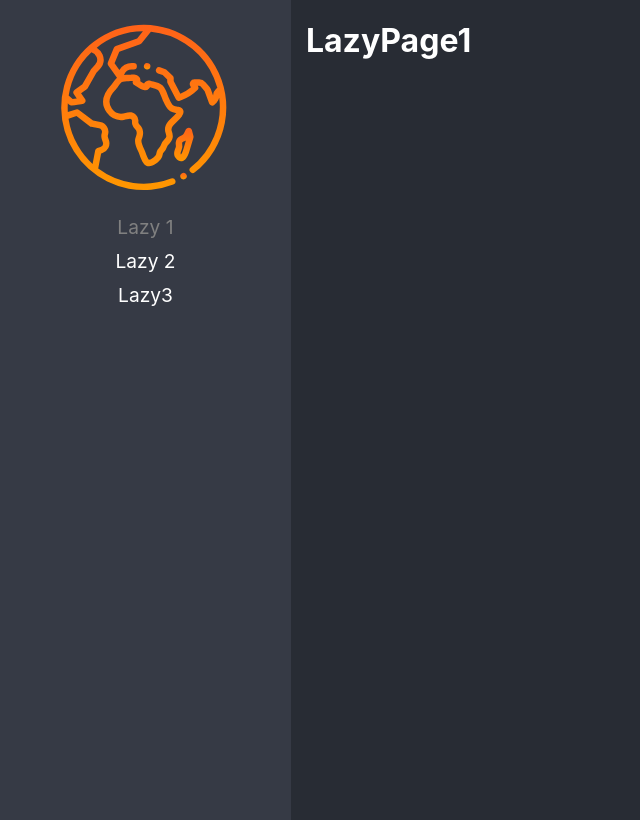
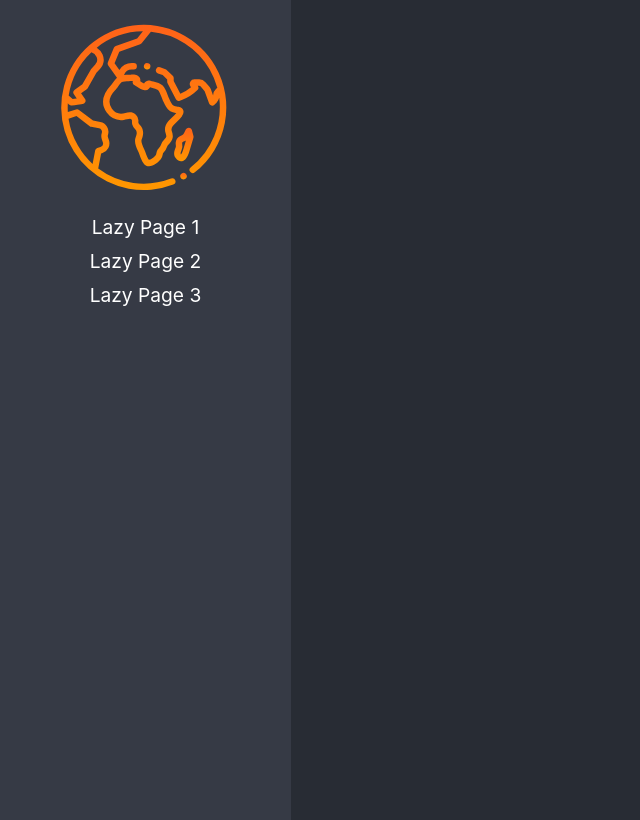
Before and after one commit to juancamontero/react-pro-02-lazyload, a React (Vite) app: page / in a window 1280 px wide. Before the commit this address led to /lazy1. Shown: the whole page, without its empty margins (0-640 px from the left). Built offline with nearby package versions, Linux system fonts and the light colour scheme.

Commit message:
Basic Lazy Load ready

```diff
--- a/src/01-lazyload/pages/LazyPage1.tsx
+++ b/src/01-lazyload/pages/LazyPage1.tsx
@@ -5,3 +5,5 @@ export const LazyPage1 = () => {
     <h1>LazyPage1</h1>
   )
 }
+
+export default LazyPage1;
--- a/src/01-lazyload/pages/LazyPage2.tsx
+++ b/src/01-lazyload/pages/LazyPage2.tsx
@@ -5,3 +5,5 @@ export const LazyPage2 = () => {
     <h1>LazyPage2</h1>
   )
 }
+
+export default LazyPage2;
--- a/src/01-lazyload/pages/LazyPage3.tsx
+++ b/src/01-lazyload/pages/LazyPage3.tsx
@@ -5,3 +5,4 @@ export const LazyPage3 = () => {
     <h1>LazyPage3</h1>
   )
 }
+export default LazyPage3;
--- a/src/routes/Navigation.tsx
+++ b/src/routes/Navigation.tsx
@@ -1,3 +1,4 @@
+import { Suspense } from "react";
 import logo from "../../public/logo.svg";
 import {
   BrowserRouter,
@@ -6,50 +7,37 @@ import {
   Route,
   Routes,
 } from "react-router-dom";
-import { LazyPage1, LazyPage2 } from "../01-lazyload";
 
+import { routes } from "./routes";
 
 export const Navigation = () => {
   return (
+    <Suspense fallback={<div>Loading...</div>}>
       <BrowserRouter>
         <div className="main-layout">
           <nav>
             <img src={logo} alt="React Logo" />
             <ul>
-            <li>
+              {routes.map((route) => (
+                <li key={route.path}>
                   <NavLink
-                to="/lazy1"
+                    to={route.to}
                     className={({ isActive }) => (isActive ? "nav-active" : "")}
                   >
-                Lazy 1
+                    {route.name}
                   </NavLink>
                 </li>
-            <li>
-              <NavLink
-                to="/lazy2"
-                className={({ isActive }) => (isActive ? "nav-active" : "")}
-              >
-                Lazy 2
-              </NavLink>
-            </li>
-            <li>
-              <NavLink
-                to="/lazy3"
-                className={({ isActive }) => (isActive ? "nav-active" : "")}
-              >
-                Lazy3
-              </NavLink>
-            </li>
+              ))}
             </ul>
           </nav>
           <Routes>
-          <Route path="lazy3" element={<LazyPage1/>} />
-          <Route path="lazy2" element={<LazyPage2/>} />
-          <Route path="lazy1" element={<LazyPage1/>} />
-
-          <Route path="/*" element={<Navigate to="/lazy1" replace />} />
+            {routes.map(({ path, Component }) => (
+              <Route key={path} path={path} element={<Component />} />
+            ))}
+            <Route path="/*" element={<Navigate to="/" replace />} />
           </Routes>
         </div>
       </BrowserRouter>
+    </Suspense>
   );
 };
--- /dev/null
+++ b/src/routes/routes.ts
@@ -0,0 +1,38 @@
+import { LazyExoticComponent, lazy } from "react";
+
+type JSXComponent = () => JSX.Element;
+
+interface RoutesInterface {
+    to: string,
+    path: string,
+    Component: (LazyExoticComponent<JSXComponent>) | JSXComponent,
+    name: string,
+}
+
+const Lazy1 = lazy(() => import('../01-lazyload/pages/LazyPage1'))
+const Lazy2 = lazy(() => import('../01-lazyload/pages/LazyPage2'))
+const Lazy3 = lazy(() => import('../01-lazyload/pages/LazyPage3'))
+
+
+
+
+export const routes: RoutesInterface[] = [
+    {
+        to: '/lazy1',
+        path: 'lazy1',
+        Component: Lazy1,
+        name: 'Lazy Page 1',
+    },
+    {
+        to: '/lazy2',
+        path: 'lazy2',
+        Component: Lazy2,
+        name: 'Lazy Page 2',
+    },
+    {
+        to: '/lazy3',
+        path: 'lazy3',
+        Component: Lazy3,
+        name: 'Lazy Page 3',
+    },
+]
```
Lines whose indentation alone changed are shown as unchanged.
